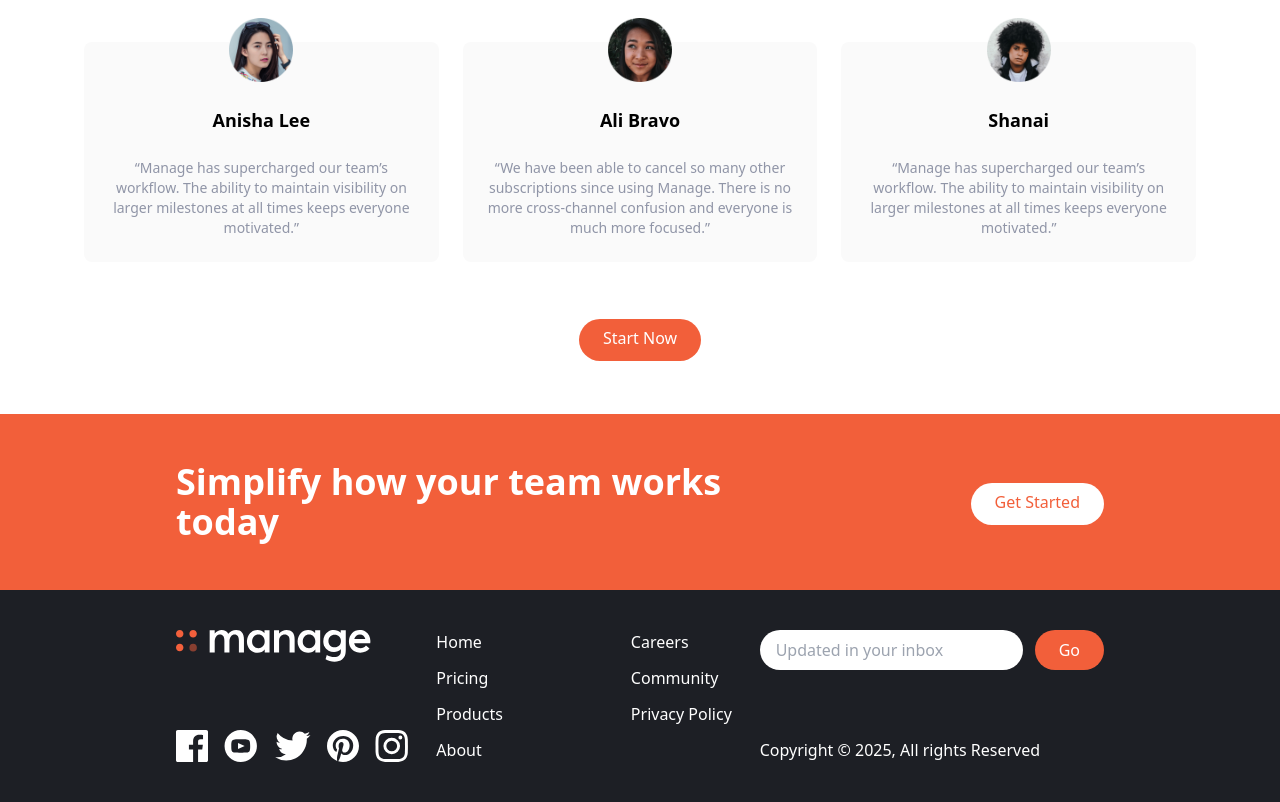
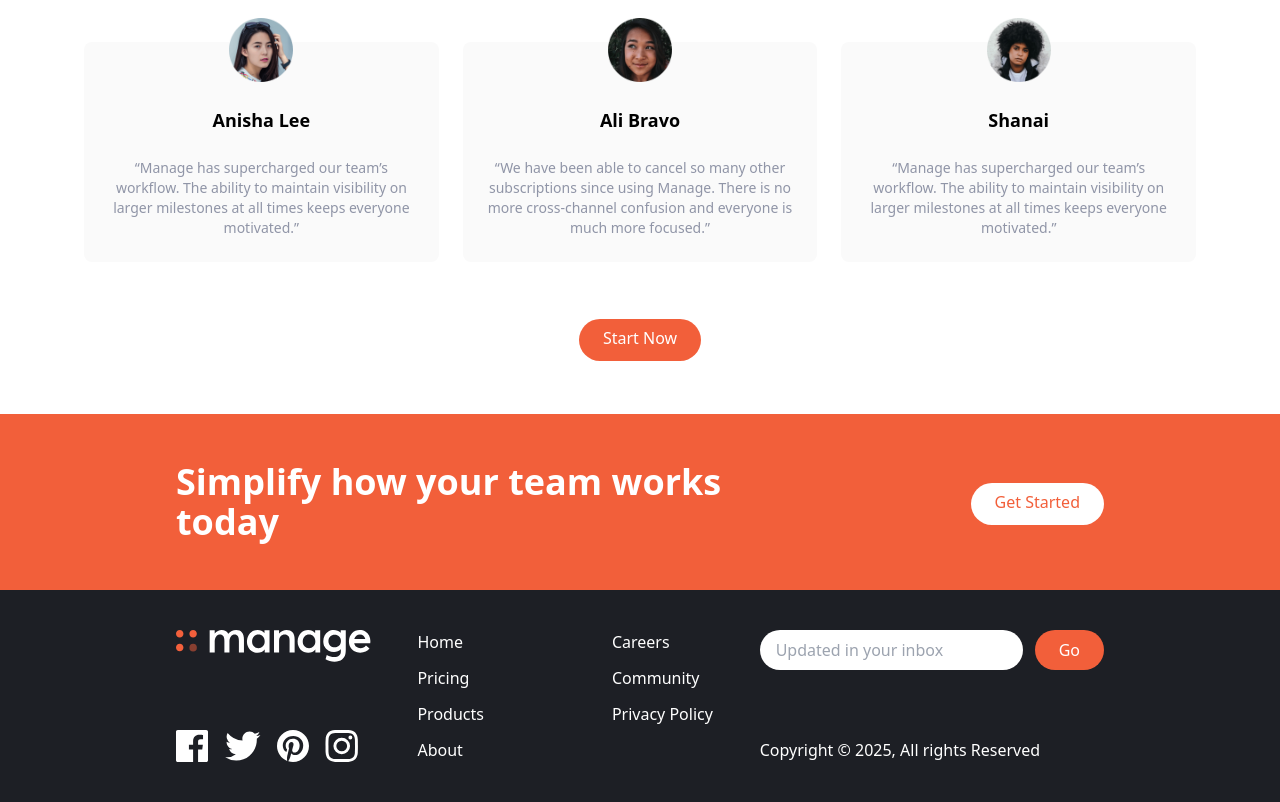
Before and after one commit to Hossaini1414/Tailwind-css-project-, a website: page index.html in a window 1280 px wide. Shown: the part 1362-2164 px from the top of the page. Drawn offline with Linux system fonts and the light colour scheme.

Commit message:
Update index.html

```diff
--- a/index.html
+++ b/index.html
@@ -252,17 +252,13 @@
                     </a>
                     <!-- Link 2 -->
                     <a href="#">
-                        <img src="icon-youtube.svg" class="h-8" >
+                        <img src="icon-twitter.svg" class="h-8" >
                     </a>
                     <!-- Link 3 -->
                     <a href="#">
-                        <img src="icon-twitter.svg" class="h-8" >
+                        <img src="icon-pinterest.svg" class="h-8" >
                     </a>
                     <!-- Link 4 -->
-                    <a href="#">
-                        <img src="icon-pinterest.svg" class="h-8" >
-                    </a>
-                    <!-- Link 5 -->
                     <a href="#">
                         <img src="icon-instagram.svg" class="h-8">
                     </a>
```
